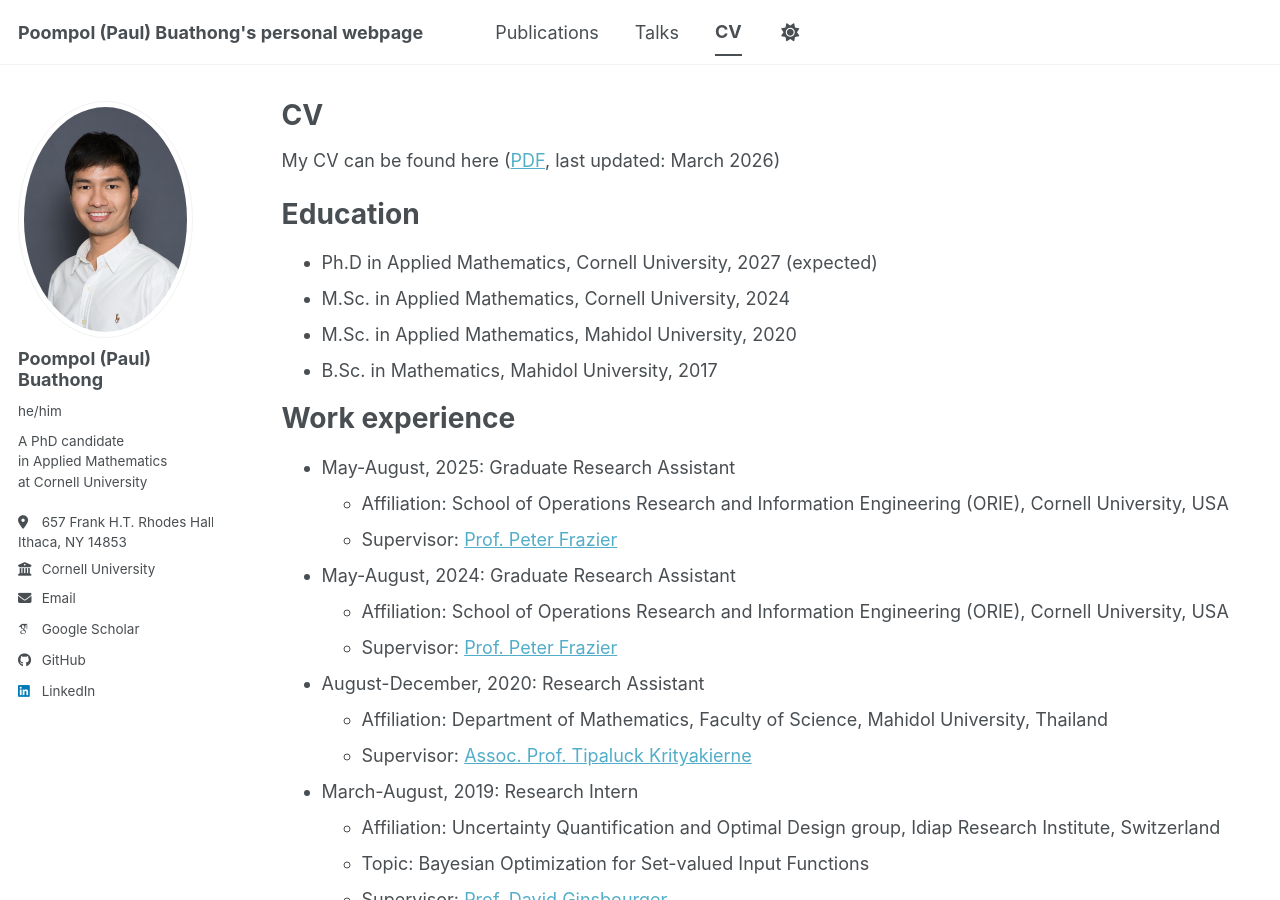
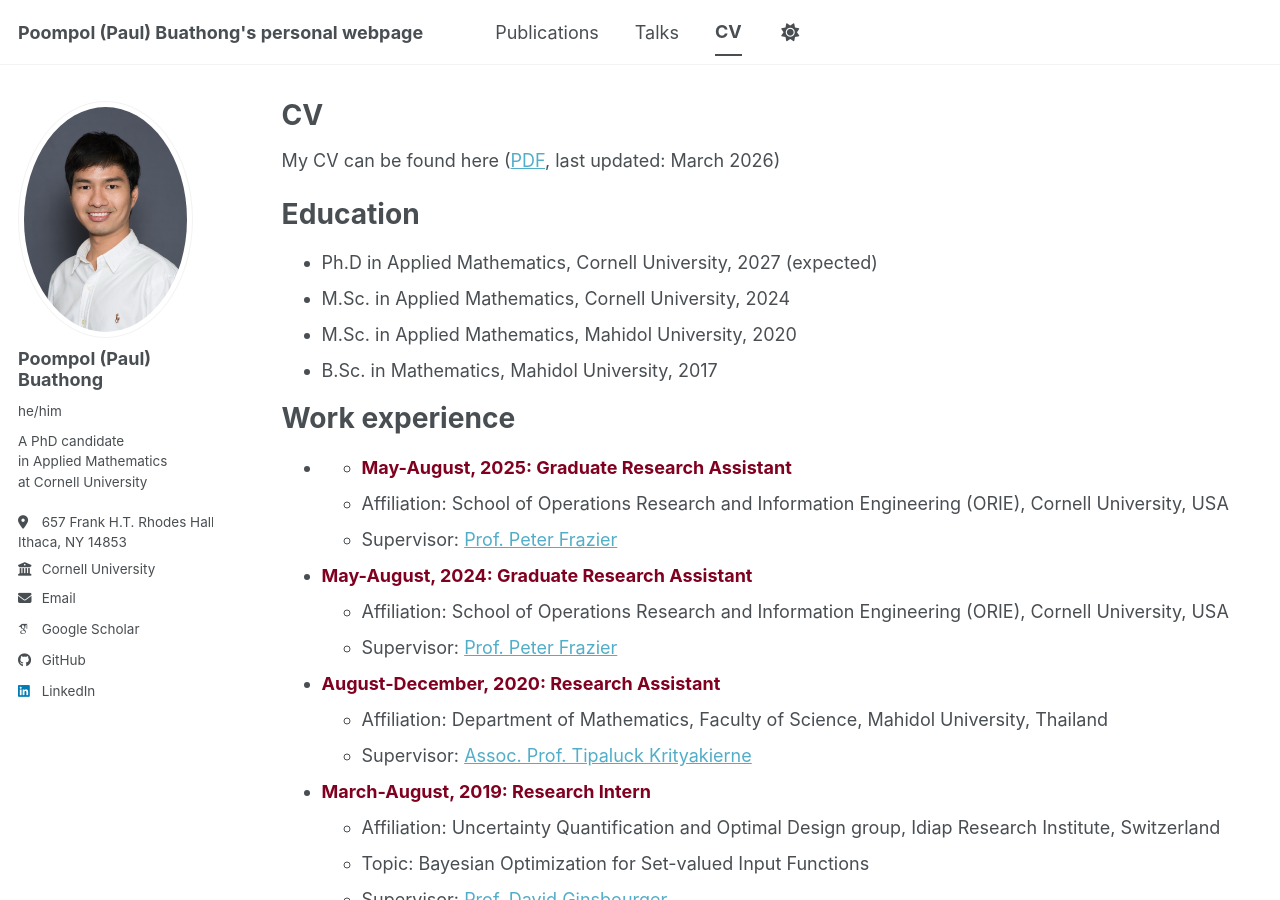
Before and after one commit to poompol/poompol.github.io, a Jekyll site: the page built from _pages/cv.md, in a window 1280 px wide and 900 px high. Built offline with Jekyll 4.4.1, drawn with Linux system fonts in a browser that asks for light colours; some web fonts are replaced; a script bundle is joined from its source files by our own code; library files that are not in the unit come from our copies.

Commit message:
Format work experience and awards with strong tags

```diff
--- a/_pages/cv.md
+++ b/_pages/cv.md
@@ -20,41 +20,41 @@
 
 Work experience
 ======
-* May-August, 2025: Graduate Research Assistant
+* * <strong style="color:#800020;">May-August, 2025: Graduate Research Assistant</strong>
   * Affiliation: School of Operations Research and Information Engineering (ORIE), Cornell University, USA
   * Supervisor: [Prof. Peter Frazier](https://people.orie.cornell.edu/pfrazier/)
 
-* May-August, 2024: Graduate Research Assistant
+* <strong style="color:#800020;">May-August, 2024: Graduate Research Assistant</strong>
   * Affiliation: School of Operations Research and Information Engineering (ORIE), Cornell University, USA
   * Supervisor: [Prof. Peter Frazier](https://people.orie.cornell.edu/pfrazier/)
 
-* August-December, 2020: Research Assistant
+* <strong style="color:#800020;">August-December, 2020: Research Assistant</strong>
   * Affiliation: Department of Mathematics, Faculty of Science, Mahidol University, Thailand
   * Supervisor: [Assoc. Prof. Tipaluck Krityakierne](https://science.mahidol.ac.th/expertise/search.php?q=Tipaluck%20Krityakierne)
 
-* March-August, 2019: Research Intern
+* <strong style="color:#800020;">March-August, 2019: Research Intern</strong>
   * Affiliation: Uncertainty Quantification and Optimal Design group, Idiap Research Institute, Switzerland
   * Topic: Bayesian Optimization for Set-valued Input Functions
   * Supervisor: [Prof. David Ginsbourger](https://ginsbourger.github.io/)
 
-* August, 2018 - May, 2021: Teaching Assistant
+* <strong style="color:#800020;">August, 2018 - May, 2021: Teaching Assistant </strong>
   * Affiliation: Department of Mathematics, Faculty of Science, Mahidol University, Thailand
   * Duties included: Grading and classroom support (non-teaching role)
 
 Awards and Scholarships
 ======
-* 2022
+* <strong style="color:#800020;">2022</strong>
   * Award for Best Academic Performance in Graduate Study (M.Sc. Applied Mathematics)
   * By: [The professor Dr. Tab Nilanidhi Foundation](http://www.tabfund.sc.chula.ac.th/main.php), Thailand
 
-* 2017
+* <strong style="color:#800020;">2017</strong>
   * Award for Best Academic Performance in Undergraduate Study (B.Sc. Applied Mathematics)
   * By: [The professor Dr. Tab Nilanidhi Foundation](http://www.tabfund.sc.chula.ac.th/main.php), Thailand
 
-* 2017
+* <strong style="color:#800020;">2017</strong>
   * Outstanding Science Student Award (for highest grade point average (B.Sc. Mathematics))
   * By: [Faculty of Science, Mahidol University](https://science.mahidol.ac.th/index.php), Thailand
 
-* 2013-2026
+* <strong style="color:#800020;">2013-2026</strong>
   * Development and Promotion of Science and Technology Talent Project Scholarship (full support from undergraduate through doctoral studies)
   * By: [The Institute for the Promotion of Teaching Science and Technology (IPST)](https://www.ipst.ac.th/ipsten), Ministry of Education, Thailand
```
